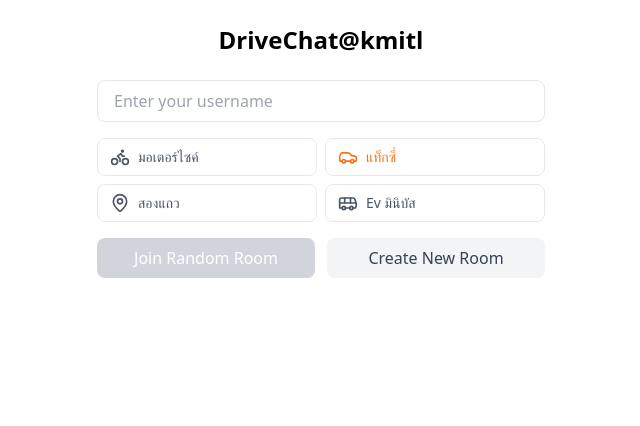
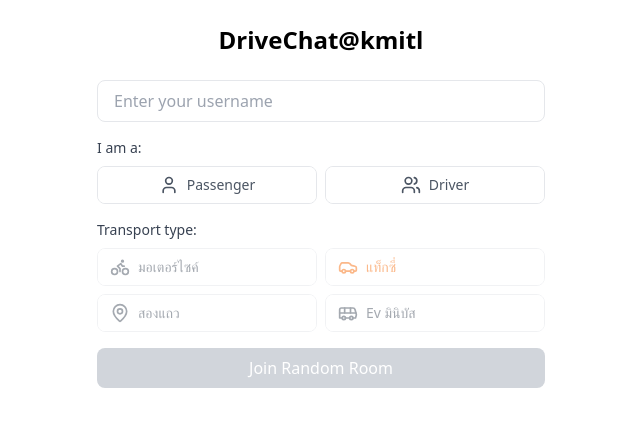
Before and after one commit to ProJect3K/DriveChat-kmitl, a Next.js app in the folder drch/: page / in a window 1280 px wide. Shown: the top 426 px of the page, without its empty margins (319-959 px from the left). Built offline with nearby package versions, Linux system fonts and the light colour scheme.

Commit message:
update component easy to read

```diff
--- a/drch/app/components/JoinChat.js
+++ b/drch/app/components/JoinChat.js
@@ -1,3 +1,4 @@
+import { useState } from 'react';
 import { ROOM_TYPES } from '../lib/constants';
 import TransportButtons from './TransportButtons';
 
@@ -19,6 +20,9 @@
   setRoomCapacity,
   joinChat
 }) {
+  const [userType, setUserType] = useState(null);
+  const [noRoomsAvailable, setNoRoomsAvailable] = useState(false);
+
   const getCapacityByType = (type) => {
     switch(type) {
       case ROOM_TYPES.BIKE: return 2;
@@ -31,9 +35,17 @@
 
   const handleTypeSelect = (type) => {
     setSelectedType(type);
-    if (!roomName) {
+    setNoRoomsAvailable(false);
+    if (!roomName && isCreatingRoom) {
       setCustomRoom(`${type}_${Math.random().toString(36).substr(2, 6)}`);
     }
+  };
+
+  const handleUserTypeSelect = (type) => {
+    setUserType(type);
+    setSelectedType(null);
+    setIsCreatingRoom(false);
+    setNoRoomsAvailable(false);
   };
 
   const handleRoomNameChange = (e) => {
@@ -47,21 +59,35 @@
   };
 
   const joinRandomRoom = async () => {
-    if (!username || !selectedType) {
-      alert('Please enter a username and select a room type');
+    if (!username || !selectedType || !userType) {
+      alert('Please enter a username, select your role, and select a transport type');
       return;
     }
 
     setIsLoading(true);
     try {
-      const response = await fetch(`http://127.0.0.1:8000/rooms/random?room_type=${selectedType}`);
+      // First, let's debug what rooms are available
+      const debugResponse = await fetch('http://127.0.0.1:8000/rooms/debug');
+      const debugData = await debugResponse.json();
+      console.log('Available rooms:', debugData);
+
+      // Now try to join a room
+      const response = await fetch(`http://127.0.0.1:8000/rooms/random?transport_type=${selectedType}`);
       const data = await response.json();
+      console.log('Join room response:', data);
+
       if (data.room) {
+        console.log('Joining room:', data.room);
         setRoom(data.room);
         setRoomCapacity(data.capacity);
         joinChat(data.room);
       } else {
-        alert('No rooms available for the selected type. Please create a new room.');
+        console.log('No room available, userType:', userType);
+        if (userType === 'passenger') {
+          setNoRoomsAvailable(true);
+        } else if (userType === 'driver') {
+          setIsCreatingRoom(true);
+        }
       }
     } catch (error) {
       console.error('Error joining random room:', error);
@@ -71,14 +97,16 @@
   };
 
   const createRoom = async () => {
-    if (!username || !selectedType) {
-      alert('Please enter a username and select a room type');
+    if (!username || !selectedType || !userType || userType !== 'driver') {
+      alert('Only drivers can create rooms. Please check your selections.');
       return;
     }
 
     setIsLoading(true);
     try {
       const capacity = getCapacityByType(selectedType);
+      console.log('Creating room:', customRoom, 'with capacity:', capacity);
+
       const response = await fetch('http://127.0.0.1:8000/rooms', {
         method: 'POST',
         headers: {
@@ -86,18 +114,21 @@
         },
         body: JSON.stringify({
           room_name: customRoom,
-          capacity: capacity
+          capacity: capacity,
+          creator_type: userType
         }),
       });
 
       if (response.ok) {
         const data = await response.json();
+        console.log('Room created successfully:', data);
         setRoom(customRoom);
         setRoomCapacity(data.capacity);
         setIsCreatingRoom(false);
         joinChat(customRoom);
       } else {
         const error = await response.json();
+        console.error('Error response:', error);
         alert(error.detail);
       }
     } catch (error) {
@@ -118,12 +149,14 @@
         className="w-full px-4 py-2 mb-4 border rounded-lg focus:ring-2 focus:ring-blue-500 focus:border-transparent"
       />
 
-      {isCreatingRoom ? (
+      {isCreatingRoom && userType === 'driver' ? (
         <div className="w-full">
-          <h3 className="text-lg font-medium mb-4">Select Room Type</h3>
+          <h3 className="text-lg font-medium mb-4">Create New Room</h3>
           <TransportButtons
             onSelectType={handleTypeSelect}
             selectedType={selectedType}
+            userType={userType}
+            onSelectUserType={handleUserTypeSelect}
           />
           <input
             type="text"
@@ -143,7 +176,6 @@
             <button
               onClick={() => {
                 setIsCreatingRoom(false);
-                setSelectedType(null);
                 setRoomName("");
               }}
               disabled={isLoading}
@@ -158,22 +190,37 @@
           <TransportButtons
             onSelectType={handleTypeSelect}
             selectedType={selectedType}
+            userType={userType}
+            onSelectUserType={handleUserTypeSelect}
           />
+
+          {noRoomsAvailable && userType === 'passenger' && (
+            <div className="mb-4 p-4 bg-yellow-50 border border-yellow-200 rounded-lg text-yellow-800">
+              No available rooms for this transport type. Please try another type or wait for a driver to create a room.
+            </div>
+          )}
+
           <div className="flex gap-3">
             <button
               onClick={joinRandomRoom}
-              disabled={isLoading || !username}
+              disabled={isLoading || !username || !selectedType || !userType}
               className="flex-1 px-4 py-2 bg-blue-500 text-white rounded-lg hover:bg-blue-600 disabled:bg-gray-300 disabled:cursor-not-allowed transition-colors"
             >
               {isLoading ? 'Finding room...' : 'Join Random Room'}
             </button>
+
+            {userType === 'driver' && (
               <button
-              onClick={() => setIsCreatingRoom(true)}
+                onClick={() => {
+                  setIsCreatingRoom(true);
+                  setRoomName("");
+                }}
                 disabled={isLoading}
                 className="flex-1 px-4 py-2 bg-gray-100 text-gray-700 rounded-lg hover:bg-gray-200 disabled:bg-gray-50 disabled:text-gray-400 disabled:cursor-not-allowed transition-colors"
               >
                 Create New Room
               </button>
+            )}
           </div>
         </div>
       )}
--- a/drch/app/components/TransportButtons.js
+++ b/drch/app/components/TransportButtons.js
@@ -1,15 +1,59 @@
-import { Bus, Car, MapPin, Bike } from 'lucide-react';
+import { Bus, Car, MapPin, Bike, User, Users } from 'lucide-react';
 import { ROOM_TYPES } from 'app/lib/constants';
 
-export default function TransportButtons({ onSelectType, selectedType }) {
+export default function TransportButtons({
+  onSelectType,
+  selectedType,
+  userType,
+  onSelectUserType
+}) {
   return (
-    <div className="flex flex-col gap-2 w-full mb-4">
+    <div className="space-y-4 w-full mb-4">
+      {/* User Type Selection */}
+      <div className="w-full">
+        <h3 className="text-sm font-medium text-gray-700 mb-2">I am a:</h3>
+        <div className="flex gap-2">
+          <button
+            onClick={() => onSelectUserType('passenger')}
+            className={`flex-1 rounded-lg overflow-hidden border ${
+              userType === 'passenger' ? 'border-green-500' : 'border-gray-200'
+            }`}
+          >
+            <div className={`flex items-center justify-center gap-2 py-2 px-3 w-full ${
+              userType === 'passenger' ? 'bg-green-50' : 'bg-white'
+            }`}>
+              <User className={`w-5 h-5 ${userType === 'passenger' ? 'text-green-600' : 'text-gray-600'}`} />
+              <span className={`text-sm ${userType === 'passenger' ? 'text-green-600' : 'text-gray-600'}`}>Passenger</span>
+            </div>
+          </button>
+
+          <button
+            onClick={() => onSelectUserType('driver')}
+            className={`flex-1 rounded-lg overflow-hidden border ${
+              userType === 'driver' ? 'border-blue-500' : 'border-gray-200'
+            }`}
+          >
+            <div className={`flex items-center justify-center gap-2 py-2 px-3 w-full ${
+              userType === 'driver' ? 'bg-blue-50' : 'bg-white'
+            }`}>
+              <Users className={`w-5 h-5 ${userType === 'driver' ? 'text-blue-600' : 'text-gray-600'}`} />
+              <span className={`text-sm ${userType === 'driver' ? 'text-blue-600' : 'text-gray-600'}`}>Driver</span>
+            </div>
+          </button>
+        </div>
+      </div>
+
+      {/* Transport Type Selection */}
+      <div className="w-full">
+        <h3 className="text-sm font-medium text-gray-700 mb-2">Transport type:</h3>
+        <div className="flex flex-col gap-2">
           <div className="flex gap-2">
             <button
               onClick={() => onSelectType(ROOM_TYPES.BIKE)}
+              disabled={!userType}
               className={`flex-1 rounded-lg overflow-hidden border ${
                 selectedType === ROOM_TYPES.BIKE ? 'border-blue-500' : 'border-gray-200'
-          }`}
+              } ${!userType && 'opacity-50 cursor-not-allowed'}`}
             >
               <div className={`flex items-center gap-2 py-2 px-3 w-full ${
                 selectedType === ROOM_TYPES.BIKE ? 'bg-blue-50' : 'bg-white'
@@ -21,9 +65,10 @@
 
             <button
               onClick={() => onSelectType(ROOM_TYPES.CAR)}
+              disabled={!userType}
               className={`flex-1 rounded-lg overflow-hidden border ${
                 selectedType === ROOM_TYPES.CAR ? 'border-orange-500' : 'border-gray-200'
-          }`}
+              } ${!userType && 'opacity-50 cursor-not-allowed'}`}
             >
               <div className={`flex items-center gap-2 py-2 px-3 w-full ${
                 selectedType === ROOM_TYPES.CAR ? 'bg-orange-100' : 'bg-white'
@@ -37,9 +82,10 @@
           <div className="flex gap-2">
             <button
               onClick={() => onSelectType(ROOM_TYPES.LOCATION)}
+              disabled={!userType}
               className={`flex-1 rounded-lg overflow-hidden border ${
                 selectedType === ROOM_TYPES.LOCATION ? 'border-blue-500' : 'border-gray-200'
-          }`}
+              } ${!userType && 'opacity-50 cursor-not-allowed'}`}
             >
               <div className={`flex items-center gap-2 py-2 px-3 w-full ${
                 selectedType === ROOM_TYPES.LOCATION ? 'bg-blue-50' : 'bg-white'
@@ -51,9 +97,10 @@
 
             <button
               onClick={() => onSelectType(ROOM_TYPES.BUS)}
+              disabled={!userType}
               className={`flex-1 rounded-lg overflow-hidden border ${
                 selectedType === ROOM_TYPES.BUS ? 'border-blue-500' : 'border-gray-200'
-          }`}
+              } ${!userType && 'opacity-50 cursor-not-allowed'}`}
             >
               <div className={`flex items-center gap-2 py-2 px-3 w-full ${
                 selectedType === ROOM_TYPES.BUS ? 'bg-blue-50' : 'bg-white'
@@ -64,5 +111,7 @@
             </button>
           </div>
         </div>
+      </div>
+    </div>
   );
 }
```
Lines whose indentation alone changed are shown as unchanged.
